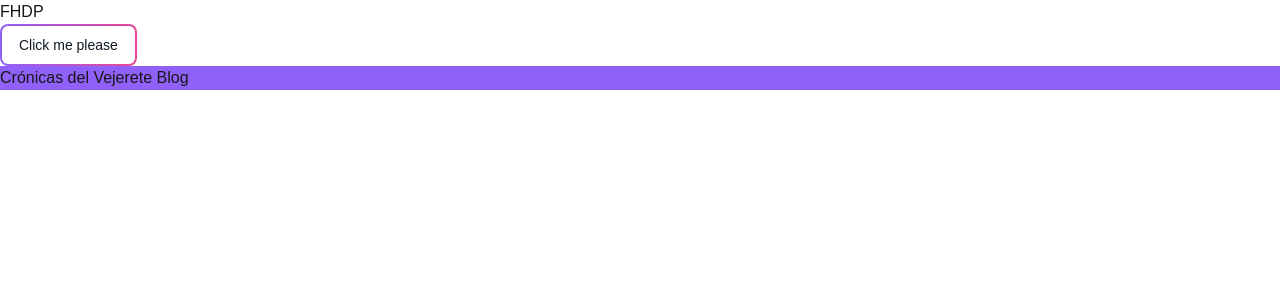
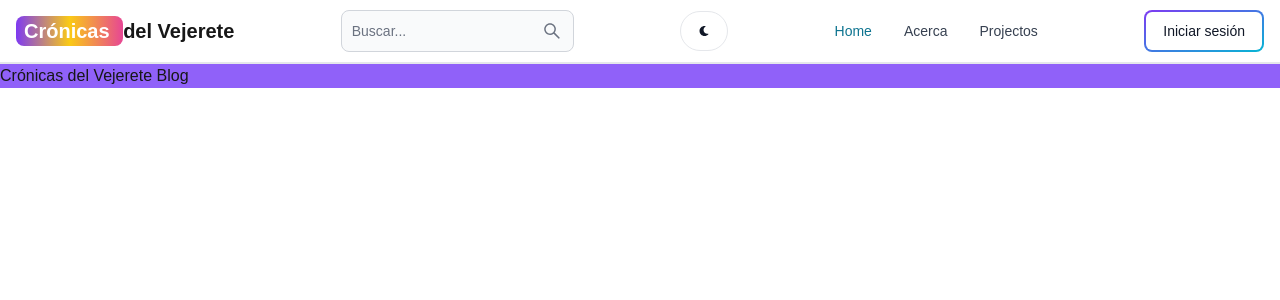
Before and after one commit to svei00/blogCronicasVejerete-old, a Next.js app: page / in a window 1280 px wide. Shown: the top 300 px of the page. Built offline with nearby package versions, Linux system fonts and the light colour scheme.

Commit message:
finishing the Header section skeleton

```diff
--- a/package.json
+++ b/package.json
@@ -12,7 +12,8 @@
     "flowbite-react": "^0.10.2",
     "next": "15.1.2",
     "react": "^19.0.0",
-    "react-dom": "^19.0.0"
+    "react-dom": "^19.0.0",
+    "react-icons": "^5.4.0"
   },
   "devDependencies": {
     "@eslint/eslintrc": "^3",
--- a/src/app/components/Header.tsx
+++ b/src/app/components/Header.tsx
@@ -1,11 +1,53 @@
+'use client'
 import React from 'react';
-import { Button } from 'flowbite-react';
+import { Button, Navbar, TextInput } from 'flowbite-react';
+import Link from 'next/link';
+import { AiOutlineSearch } from 'react-icons/ai';
+import { FaMoon } from 'react-icons/fa';
+import { usePathname } from 'next/navigation'; // To get the pathname of website
 
 export default function Header() {
+  const path = usePathname(); // Get the pathname of website
   return (
     <>
-      <div>FHDP</div>
-      <Button gradientDuoTone='purpleToPink' outline>Click me please</Button>
+    <Navbar className='border-b-2'>
+      <Link href='/'
+      className='self-center whitespace-nowrap text-sm sm:text-xl font-semibold dark:text-white'>
+        <span className='px-2 py-1 bg-gradient-to-r from-purple-600 via-yellow-300 to-pink-500 rounded-lg text-white'>Crónicas </span>del Vejerete
+      </Link>
+      <form>
+        <TextInput
+          type='text'
+          placeholder='Buscar...'
+          rightIcon={AiOutlineSearch}
+          className='hidden lg:inline'
+        />
+      </form>
+      <Button className='w-12 h-10 hidden sm:inline' color='gray' pill><FaMoon/></Button>
+      <div className='flex gap-2 md:order-2'>
+      <Link href='/signin'>
+        <Button gradientDuoTone='purpleToBlue' outline>Iniciar sesión</Button>
+        </Link>
+        <Navbar.Toggle/>
+        </div>
+        <Navbar.Collapse>
+        <Link href='/'>
+          <Navbar.Link active={path === '/'} as={'div'}>
+            Home
+          </Navbar.Link>
+        </Link>
+        <Link href='/about'>
+          <Navbar.Link active={path === '/about'} as={'div'}>
+            Acerca
+          </Navbar.Link>
+        </Link>
+        <Link href='/projects'>
+          <Navbar.Link active={path === '/projects'} as={'div'}>
+            Projectos
+          </Navbar.Link>
+        </Link>
+      </Navbar.Collapse>
+      </Navbar>
     </>
   );
 }
```
Also changed, not shown: 2 other files (tests, documents, lock files or other folders).
